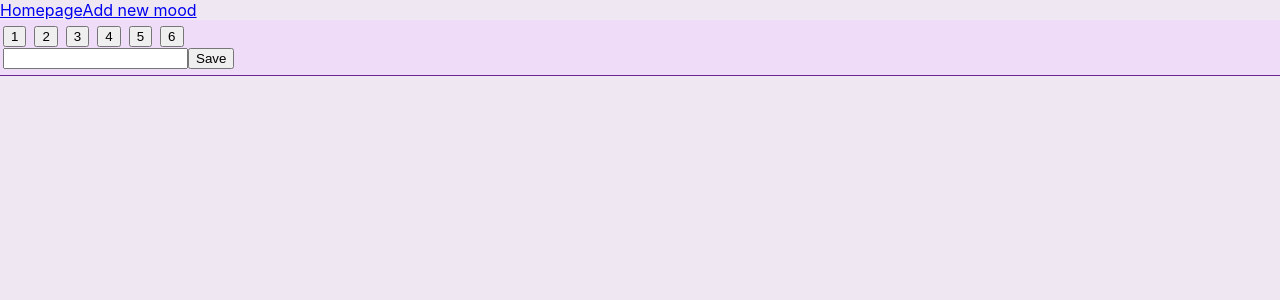
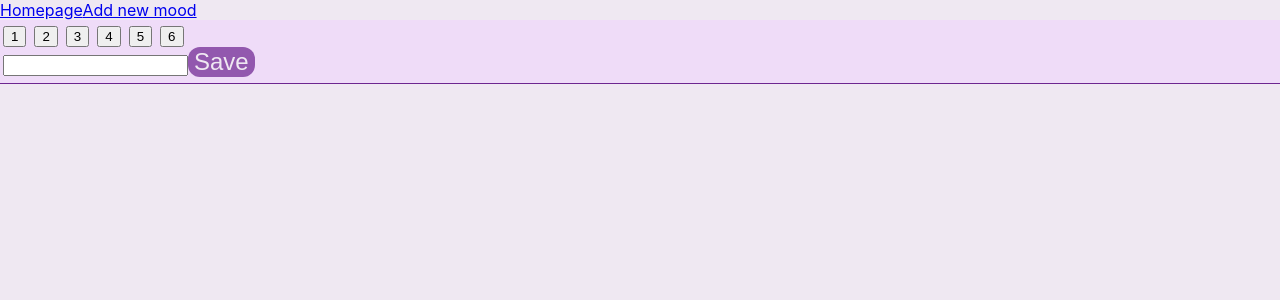
Before and after one commit to ndrlpzm/mood-tracker, a React (Create React App) app: page /mood in a window 1280 px wide. Shown: the top 300 px of the page. Built offline with nearby package versions, Linux system fonts and the light colour scheme.

Commit message:
adds button styles

```diff
--- a/src/detail/MoodDetail.tsx
+++ b/src/detail/MoodDetail.tsx
@@ -56,7 +56,7 @@ function MoodDetail({ moodList, dispatchMoods }: MoodInput) {
             });
           }}
         />
-        <input type="submit" value="Save" />
+        <input className="filled-button" type="submit" value="Save" />
       </form>
     </article>
   );
--- a/src/index.css
+++ b/src/index.css
@@ -24,40 +24,60 @@ code {
   width: 0.5em;
   height: 0.5em;
   border-radius: 0.5em;
-  margin-right:4px;
+  margin-right: 4px;
 }
 
-.fab-large{
-	font-size: 3em;
-	padding: 0.7em 1em;
-	border-radius: 0.5em;
-	box-shadow: 0 4px 4px 2px rgba(0, 0, 0, 0.25);
-	border:none;
+.fab-large {
+  color: var(--accent-base);
+  font-size: 3em;
+  padding: 0.7em 1em;
+  border-radius: 0.5em;
+  box-shadow: 0 4px 4px 2px rgba(0, 0, 0, 0.25);
+  border: none;
+}
+.fab-large:hover {
+  background-color: var(--accent-base);
+  color: var(--background-base);
+  box-shadow: 0 4px 4px 2px rgba(0, 0, 0, 0.25);
+}
+.filled-button {
+  background-color: var(--accent-base);
+  color: var(--foreground-contrast);
+  font-size: 1.5em;
+  padding: 6px auto;
+  border-radius: 0.5em;
+  border: none;
+}
+.filled-button:hover {
+  background-color: var(--accent-highlight);
+}
+.filled-button:active {
+  background-color: var(--accent-shadow);
 }
 
 @media (prefers-color-scheme: dark) {
   :root {
     --background-base: hsl(33, 100%, 99%);
-    --background-highlight: #EFDCF8;
+    --background-highlight: #efdcf8;
 
     --foreground-base: hsl(36, 100%, 2%);
     --foreground-highlight: hsl(33, 50%, 20%);
 
-    --accent-base: #9258AE;
+    --accent-base: #9258ae;
   }
 }
 
 @media (prefers-color-scheme: light) {
   :root {
-    --background-base: #EFE8F2;
-    --background-highlight: #EFDCF8;
+    --background-base: #efe8f2;
+    --background-highlight: #efdcf8;
 
-    --foreground-base: #221C24;
-    --foreground-contrast: #EFE8F2;
+    --foreground-base: #221c24;
+    --foreground-contrast: #efe8f2;
 
-    --accent-base: #9258AE;
-    --accent-highlight: #AC74C8;
-    --accent-shadow: #6D2690;
+    --accent-base: #9258ae;
+    --accent-highlight: #ac74c8;
+    --accent-shadow: #6d2690;
   }
 }
 
```
